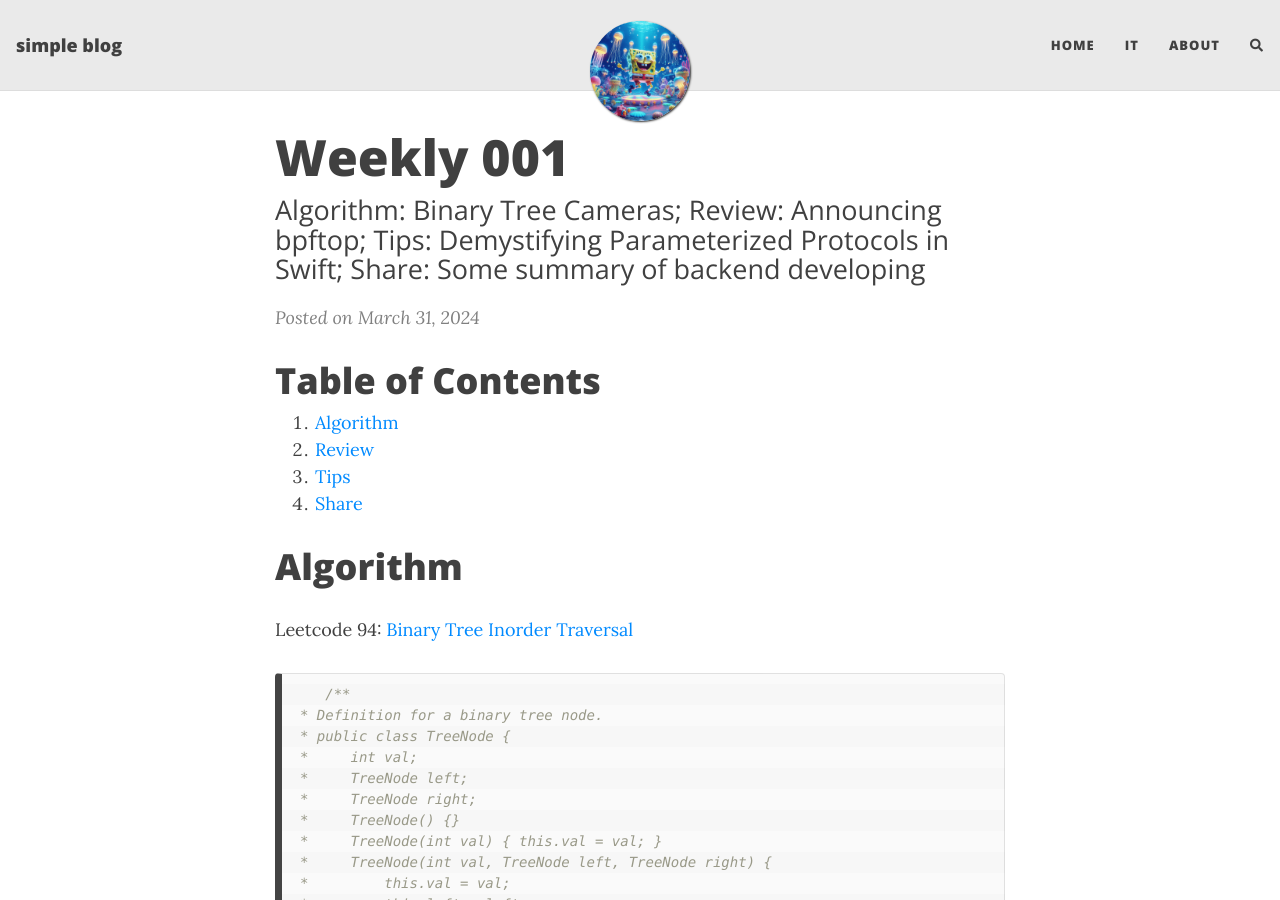
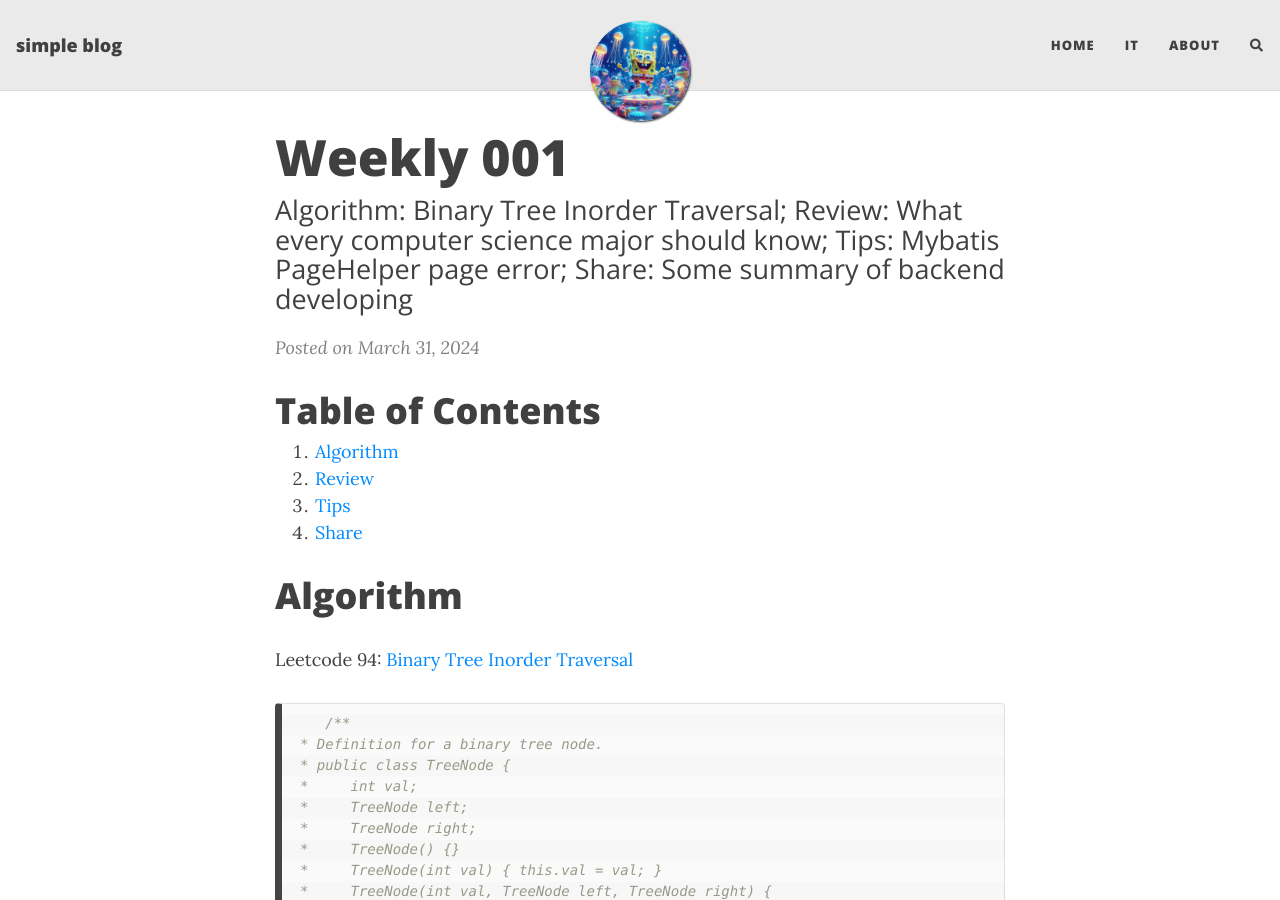
Before and after one commit to WithYouTo/withyouto.github.io, a Jekyll site: the page built from _posts/2024-03-31-arts-01.md, in a window 1280 px wide and 900 px high. Built offline with Jekyll 4.4.1, drawn with Linux system fonts in a browser that asks for light colours; nearby versions of some CDN libraries; comment, search, counter and statistics services are not loaded.

Commit message:
修改标题

```diff
--- a/_posts/2024-03-31-arts-01.md
+++ b/_posts/2024-03-31-arts-01.md
@@ -1,11 +1,10 @@
 ---
 layout: post
 title: Weekly 001
-subtitle: "Algorithm: Binary Tree Cameras; Review: Announcing bpftop; Tips: Demystifying Parameterized Protocols in Swift; Share: Some summary of backend developing"
-date: 2024-03-31 20:00
+subtitle: "Algorithm: Binary Tree Inorder Traversal; Review: What every computer science major should know; Tips: Mybatis PageHelper page error; Share: Some summary of backend developing"
 tags: [it]
+category: it
 comments: true
-category: it
 ---
 
 # Table of Contents
```
